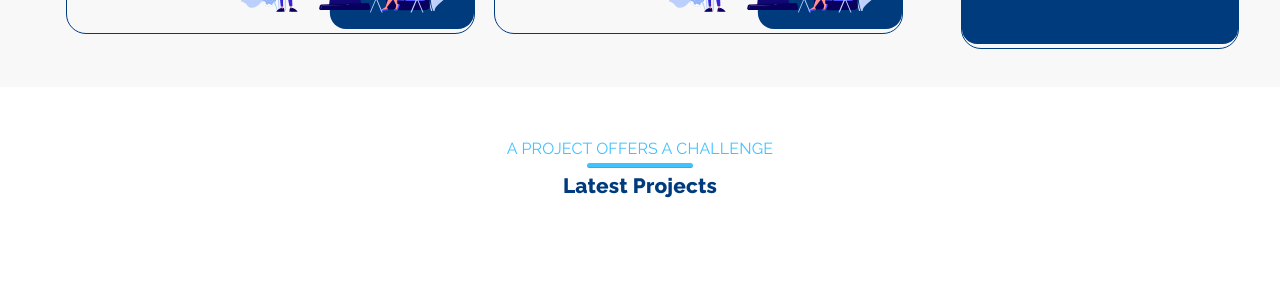
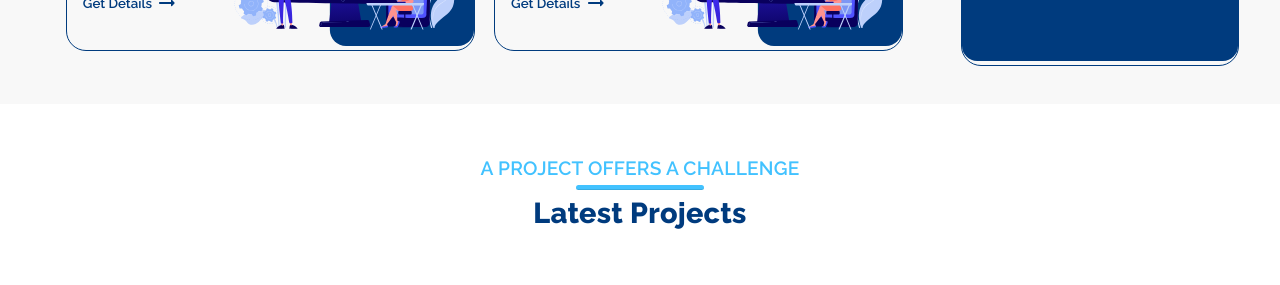
Before and after one commit to yousufkalim/agile-digital, a React (Create React App) app: page / in a window 1280 px wide. Shown: the part 1340-1625 px from the top of the page. Built offline with nearby package versions, Linux system fonts and the light colour scheme.

Commit message:
SectionHeader Update

```diff
--- a/src/components/Common/SectionHeader.js
+++ b/src/components/Common/SectionHeader.js
@@ -1,12 +1,15 @@
 import React from "react";
 import { Typography } from "@mui/material";
 import { Divider } from "@mui/material";
-
+// AOS.init();
 export default function SectionHeader(props) {
   return (
     <>
       {props.WorkProcess ? (
-        <div className={props.LeftSectionHeader || "SectionHeaderTypo"}>
+        <div
+          className={props.LeftSectionHeader || "SectionHeaderTypo"}
+          // data-aos="fade-down-left"
+        >
           <Typography
             className="SectionHeaderH1"
             color={props.colorH1 || "#fff"}
@@ -40,7 +43,10 @@ export default function SectionHeader(props) {
           </Typography>
         </div>
       ) : (
-        <div className={props.LeftSectionHeader || "SectionHeaderTypo"}>
+        <div
+          className={props.LeftSectionHeader || "SectionHeaderTypo"}
+          // data-aos="fade-down-left"
+        >
           <Typography
             className="SectionHeaderH1"
             color={props.colorH1 || "#42C2FF"}
@@ -50,12 +56,6 @@ export default function SectionHeader(props) {
           <Divider
             className="SectionHeaderDivider"
             width={props.width || "10%"}
-            sx={{
-              height: "5px",
-              backgroundColor: "#42C2FF",
-              borderRadius: "4px",
-              margin: ".7% 0",
-            }}
           />
           <Typography
             className="SectionHeaderH2"
--- a/src/css/Common/SectionHeader.css
+++ b/src/css/Common/SectionHeader.css
@@ -8,10 +8,11 @@
 }
 .SectionHeaderH1{
     text-transform: uppercase;
-    font-weight: 600;
+    font-weight: 600 !important;
+    font-size: 1.2rem !important;
 }
 .SectionHeaderH2{
-    font-size: 1.3rem !important;
+    font-size: 1.8rem !important;
     text-transform: capitalize;
     font-weight: 800 !important;
 }
@@ -28,22 +29,9 @@
     align-items: left;
     margin: 2% 0% 3% 0%;
 }
-
-@media only screen and (max-width: 600px) {
-    .LeftSectionHeader{
-
-        display: flex !important;
-        flex-direction: column;
-        justify-content: center !important;
-        text-align: center;
-        align-items: center;
-        margin: 2% 0% 3% 0%;
-    }
-    /* .SectionHeaderDivider{
-        display: flex !important;
-        text-align: center;
-        align-items: center !important;
-        justify-content: center !important;
-
-    } */
+.SectionHeaderDivider{
+        height: 5px;
+        background-color: #42C2FF;
+        border-radius: 4px;
+        margin: .7% 0% !important;
 }
```
